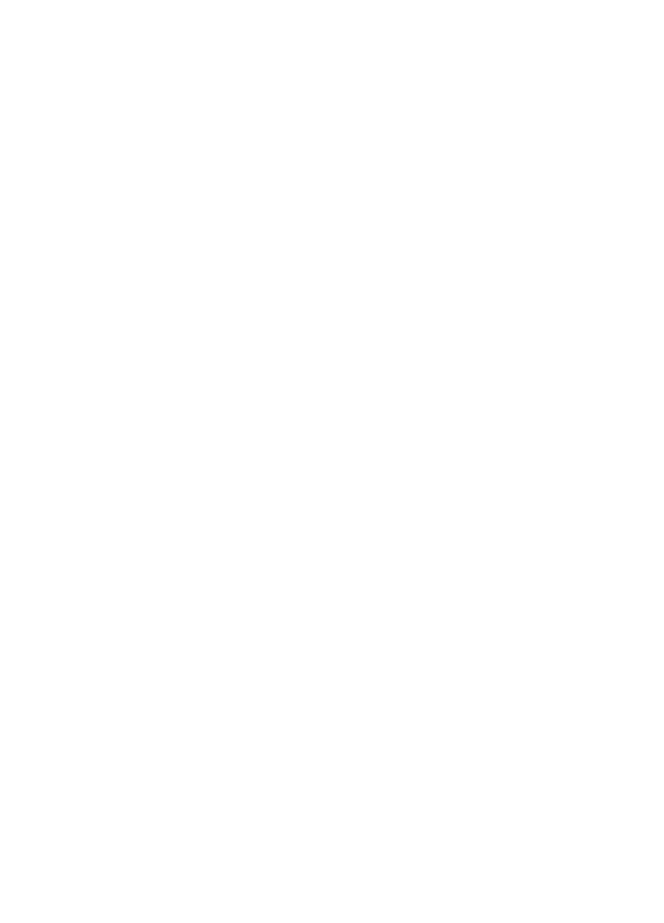
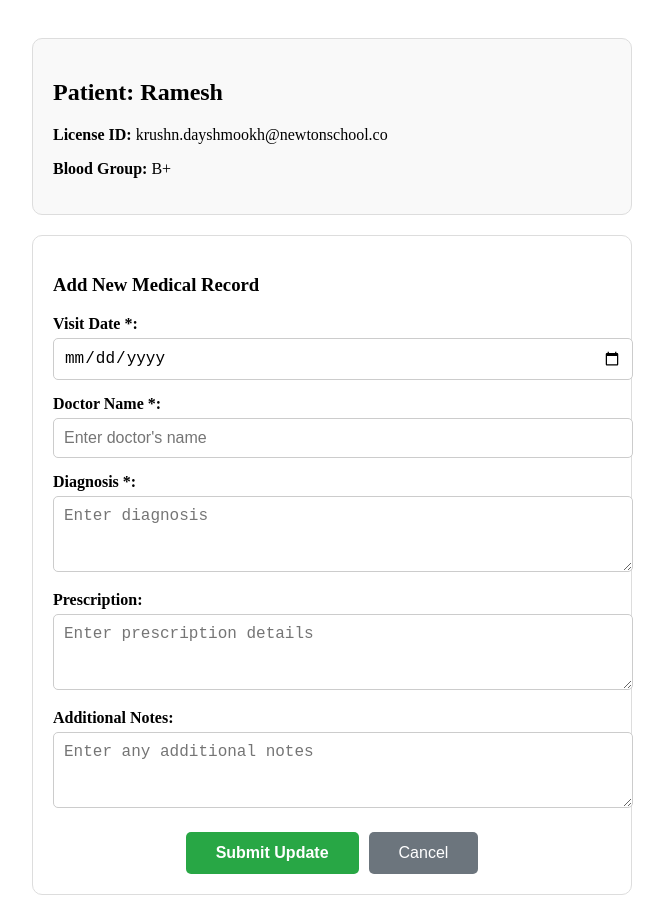
Before and after one commit to SaadArqam/sehatconnect, a React (Vite) app: page /update in a window 1280 px wide. Before the commit this address had no page. Shown: the part 100-1023 px from the top of the page, without its empty margins (308-972 px from the left). Before the commit the page ends 800 px from the top, so only its background shows below. Built offline with nearby package versions, Linux system fonts and the light colour scheme.

Commit message:
update logic

```diff
--- a/src/components/history.jsx
+++ b/src/components/history.jsx
@@ -1,7 +1,9 @@
 import { useNavigate } from 'react-router-dom';
+import { useMedicalContext } from '../context/MedicalContext.jsx';
 
 function History() {
   const navigate = useNavigate();
+  const { medicalRecords } = useMedicalContext();
 
   const handleGoBack = () => {
     navigate('/');
@@ -40,47 +42,36 @@ function History() {
       </div>
 
       <div style={{ marginTop: '30px' }}>
-        <h3>Medical Records</h3>
+        <h3>Medical Records ({medicalRecords.length} records)</h3>
+        {medicalRecords.length === 0 ? (
           <div style={{
+            border: '1px solid #ddd',
+            borderRadius: '5px',
+            padding: '20px',
+            backgroundColor: 'white',
+            textAlign: 'center',
+            color: '#666'
+          }}>
+            <p>No medical records found.</p>
+          </div>
+        ) : (
+          medicalRecords.map((record, index) => (
+            <div key={record.id} style={{
               border: '1px solid #ddd',
               borderRadius: '5px',
               padding: '15px',
               marginBottom: '15px',
               backgroundColor: 'white'
             }}>
-          <h4>Visit 1 - General Checkup</h4>
-          <p><strong>Date:</strong> 2024-01-15</p>
-          <p><strong>Doctor:</strong> Dr. Smith</p>
-          <p><strong>Diagnosis:</strong> Normal health checkup</p>
-          <p><strong>Prescription:</strong> Multivitamins</p>
+              <h4>Visit {index + 1} - {record.diagnosis}</h4>
+              <p><strong>Date:</strong> {new Date(record.visitDate).toLocaleDateString()}</p>
+              <p><strong>Doctor:</strong> {record.doctorName}</p>
+              <p><strong>Diagnosis:</strong> {record.diagnosis}</p>
+              <p><strong>Prescription:</strong> {record.prescription}</p>
+              {record.notes && <p><strong>Notes:</strong> {record.notes}</p>}
             </div>
-
-        <div style={{
-          border: '1px solid #ddd',
-          borderRadius: '5px',
-          padding: '15px',
-          marginBottom: '15px',
-          backgroundColor: 'white'
-        }}>
-          <h4>Visit 2 - Blood Test</h4>
-          <p><strong>Date:</strong> 2024-02-10</p>
-          <p><strong>Doctor:</strong> Dr. Johnson</p>
-          <p><strong>Diagnosis:</strong> Routine blood work</p>
-          <p><strong>Results:</strong> All parameters within normal range</p>
-        </div>
-
-        <div style={{
-          border: '1px solid #ddd',
-          borderRadius: '5px',
-          padding: '15px',
-          backgroundColor: 'white'
-        }}>
-          <h4>Visit 3 - Follow-up</h4>
-          <p><strong>Date:</strong> 2024-03-05</p>
-          <p><strong>Doctor:</strong> Dr. Smith</p>
-          <p><strong>Diagnosis:</strong> Follow-up consultation</p>
-          <p><strong>Notes:</strong> Patient is in good health</p>
-        </div>
+          ))
+        )}
       </div>
     </div>
   );
--- /dev/null
+++ b/src/components/update.jsx
@@ -0,0 +1,227 @@
+import { useState } from 'react';
+import { useNavigate } from 'react-router-dom';
+import { useMedicalContext } from '../context/MedicalContext.jsx';
+
+function Update() {
+  const navigate = useNavigate();
+  const { addMedicalRecord } = useMedicalContext();
+  const [formData, setFormData] = useState({
+    visitDate: '',
+    doctorName: '',
+    diagnosis: '',
+    prescription: '',
+    notes: ''
+  });
+
+  const handleInputChange = (e) => {
+    const { name, value } = e.target;
+    setFormData(prev => ({
+      ...prev,
+      [name]: value
+    }));
+  };
+
+  const handleSubmit = (e) => {
+    e.preventDefault();
+
+    // Validate required fields
+    if (!formData.visitDate || !formData.doctorName || !formData.diagnosis) {
+      alert('Please fill in all required fields (Date, Doctor Name, Diagnosis)');
+      return;
+    }
+
+    // Add the new medical record to the context
+    addMedicalRecord(formData);
+
+    // Show success message and redirect
+    alert('Medical record updated successfully!');
+    navigate('/history');
+  };
+
+  const handleGoBack = () => {
+    navigate('/');
+  };
+
+  return (
+    <div style={{ padding: '20px', maxWidth: '600px', margin: '0 auto' }}>
+      <div style={{ display: 'flex', justifyContent: 'space-between', alignItems: 'center', marginBottom: '30px' }}>
+        <h1>Update Medical Record</h1>
+        <button
+          onClick={handleGoBack}
+          style={{
+            padding: '10px 20px',
+            backgroundColor: '#6c757d',
+            color: 'white',
+            border: 'none',
+            borderRadius: '5px',
+            cursor: 'pointer',
+            fontSize: '16px'
+          }}
+        >
+          Back to Profile
+        </button>
+      </div>
+
+      <div style={{
+        border: '1px solid #ddd',
+        borderRadius: '10px',
+        padding: '20px',
+        backgroundColor: '#f9f9f9',
+        marginBottom: '20px'
+      }}>
+        <h2>Patient: Ramesh</h2>
+        <p><strong>License ID:</strong> krushn.dayshmookh@newtonschool.co</p>
+        <p><strong>Blood Group:</strong> B+</p>
+      </div>
+
+      <form onSubmit={handleSubmit} style={{
+        border: '1px solid #ddd',
+        borderRadius: '10px',
+        padding: '20px',
+        backgroundColor: 'white'
+      }}>
+        <h3>Add New Medical Record</h3>
+
+        <div style={{ marginBottom: '15px' }}>
+          <label style={{ display: 'block', marginBottom: '5px', fontWeight: 'bold' }}>
+            Visit Date *:
+          </label>
+          <input
+            type="date"
+            name="visitDate"
+            value={formData.visitDate}
+            onChange={handleInputChange}
+            required
+            style={{
+              width: '100%',
+              padding: '10px',
+              border: '1px solid #ccc',
+              borderRadius: '5px',
+              fontSize: '16px'
+            }}
+          />
+        </div>
+
+        <div style={{ marginBottom: '15px' }}>
+          <label style={{ display: 'block', marginBottom: '5px', fontWeight: 'bold' }}>
+            Doctor Name *:
+          </label>
+          <input
+            type="text"
+            name="doctorName"
+            value={formData.doctorName}
+            onChange={handleInputChange}
+            placeholder="Enter doctor's name"
+            required
+            style={{
+              width: '100%',
+              padding: '10px',
+              border: '1px solid #ccc',
+              borderRadius: '5px',
+              fontSize: '16px'
+            }}
+          />
+        </div>
+
+        <div style={{ marginBottom: '15px' }}>
+          <label style={{ display: 'block', marginBottom: '5px', fontWeight: 'bold' }}>
+            Diagnosis *:
+          </label>
+          <textarea
+            name="diagnosis"
+            value={formData.diagnosis}
+            onChange={handleInputChange}
+            placeholder="Enter diagnosis"
+            required
+            rows="3"
+            style={{
+              width: '100%',
+              padding: '10px',
+              border: '1px solid #ccc',
+              borderRadius: '5px',
+              fontSize: '16px',
+              resize: 'vertical'
+            }}
+          />
+        </div>
+
+        <div style={{ marginBottom: '15px' }}>
+          <label style={{ display: 'block', marginBottom: '5px', fontWeight: 'bold' }}>
+            Prescription:
+          </label>
+          <textarea
+            name="prescription"
+            value={formData.prescription}
+            onChange={handleInputChange}
+            placeholder="Enter prescription details"
+            rows="3"
+            style={{
+              width: '100%',
+              padding: '10px',
+              border: '1px solid #ccc',
+              borderRadius: '5px',
+              fontSize: '16px',
+              resize: 'vertical'
+            }}
+          />
+        </div>
+
+        <div style={{ marginBottom: '20px' }}>
+          <label style={{ display: 'block', marginBottom: '5px', fontWeight: 'bold' }}>
+            Additional Notes:
+          </label>
+          <textarea
+            name="notes"
+            value={formData.notes}
+            onChange={handleInputChange}
+            placeholder="Enter any additional notes"
+            rows="3"
+            style={{
+              width: '100%',
+              padding: '10px',
+              border: '1px solid #ccc',
+              borderRadius: '5px',
+              fontSize: '16px',
+              resize: 'vertical'
+            }}
+          />
+        </div>
+
+        <div style={{ display: 'flex', gap: '10px', justifyContent: 'center' }}>
+          <button
+            type="submit"
+            style={{
+              padding: '12px 30px',
+              backgroundColor: '#28a745',
+              color: 'white',
+              border: 'none',
+              borderRadius: '5px',
+              cursor: 'pointer',
+              fontSize: '16px',
+              fontWeight: 'bold'
+            }}
+          >
+            Submit Update
+          </button>
+          <button
+            type="button"
+            onClick={handleGoBack}
+            style={{
+              padding: '12px 30px',
+              backgroundColor: '#6c757d',
+              color: 'white',
+              border: 'none',
+              borderRadius: '5px',
+              cursor: 'pointer',
+              fontSize: '16px'
+            }}
+          >
+            Cancel
+          </button>
+        </div>
+      </form>
+    </div>
+  );
+}
+
+export default Update;
--- /dev/null
+++ b/src/context/MedicalContext.jsx
@@ -0,0 +1,66 @@
+import { createContext, useContext, useState } from 'react';
+
+const MedicalContext = createContext();
+
+export const useMedicalContext = () => {
+  const context = useContext(MedicalContext);
+  if (!context) {
+    throw new Error('useMedicalContext must be used within a MedicalProvider');
+  }
+  return context;
+};
+
+export const MedicalProvider = ({ children }) => {
+  // Initial medical records
+  const [medicalRecords, setMedicalRecords] = useState([
+    {
+      id: 1,
+      visitDate: '2024-01-15',
+      doctorName: 'Dr. Smith',
+      diagnosis: 'Normal health checkup',
+      prescription: 'Multivitamins',
+      notes: 'Patient is in good health'
+    },
+    {
+      id: 2,
+      visitDate: '2024-02-10',
+      doctorName: 'Dr. Johnson',
+      diagnosis: 'Routine blood work',
+      prescription: 'None',
+      notes: 'All parameters within normal range'
+    },
+    {
+      id: 3,
+      visitDate: '2024-03-05',
+      doctorName: 'Dr. Smith',
+      diagnosis: 'Follow-up consultation',
+      prescription: 'None',
+      notes: 'Patient is in good health'
+    }
+  ]);
+
+  const addMedicalRecord = (newRecord) => {
+    const recordWithId = {
+      ...newRecord,
+      id: Date.now(), // Simple ID generation
+      visitDate: newRecord.visitDate,
+      doctorName: newRecord.doctorName,
+      diagnosis: newRecord.diagnosis,
+      prescription: newRecord.prescription || 'None',
+      notes: newRecord.notes || 'No additional notes'
+    };
+
+    setMedicalRecords(prev => [recordWithId, ...prev]); // Add new record at the beginning
+  };
+
+  const value = {
+    medicalRecords,
+    addMedicalRecord
+  };
+
+  return (
+    <MedicalContext.Provider value={value}>
+      {children}
+    </MedicalContext.Provider>
+  );
+};
--- a/src/main.jsx
+++ b/src/main.jsx
@@ -4,14 +4,19 @@ import { BrowserRouter, Routes, Route } from 'react-router-dom'
 // import './index.css'
 import App from './App.jsx'
 import History from './components/history.jsx'
+import Update from './components/update.jsx'
+import { MedicalProvider } from './context/MedicalContext.jsx'
 
 createRoot(document.getElementById('root')).render(
   <StrictMode>
+    <MedicalProvider>
       <BrowserRouter>
         <Routes>
           <Route path="/" element={<App />} />
           <Route path="/history" element={<History />} />
+          <Route path="/update" element={<Update />} />
         </Routes>
       </BrowserRouter>
+    </MedicalProvider>
   </StrictMode>,
 )
```
Also changed, not shown: src/App.jsx (+15 -3 lines). Lines whose indentation alone changed are shown as unchanged.
